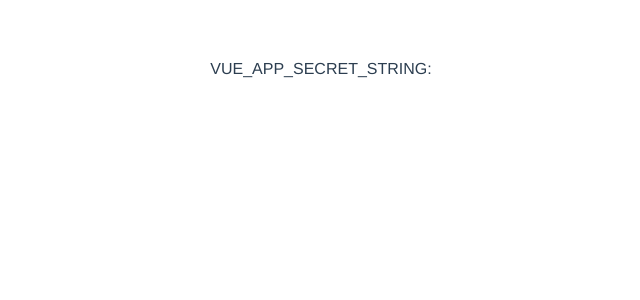
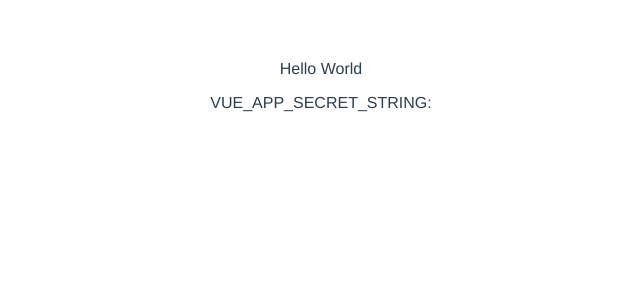
Before and after one commit to ghfwei1125/webdeploymenttest, a Vue app: page / in a window 1280 px wide. Shown: the top 300 px of the page, without its empty margins (319-959 px from the left). Built offline with nearby package versions, Linux system fonts and the light colour scheme.

Commit message:
update05

```diff
--- a/src/App.vue
+++ b/src/App.vue
@@ -1,5 +1,10 @@
 <template>
-  VUE_APP_SECRET_STRING: {{ secretString }}
+  <div id="app">
+    <!-- 顯示 message 變數 -->
+    <p>{{ message }}</p>
+    <!-- 顯示 secretString 變數 -->
+    <p>VUE_APP_SECRET_STRING: {{ secretString }}</p>
+  </div>
 </template>
 
 <script>
```
